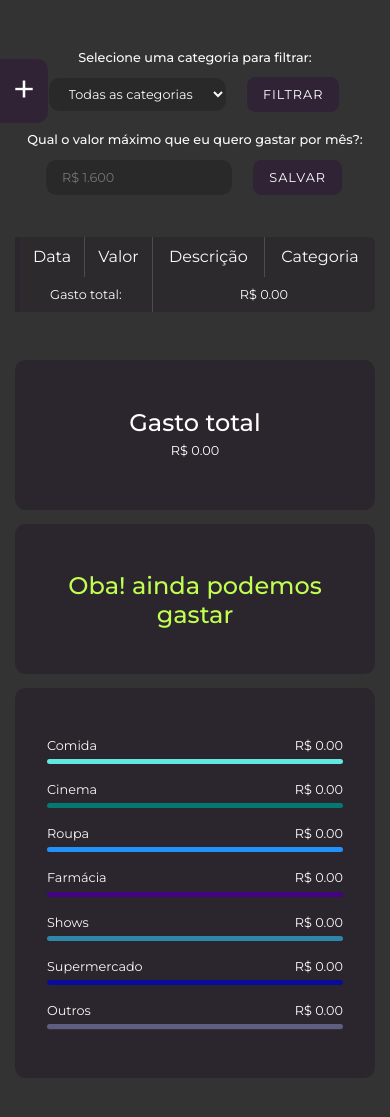
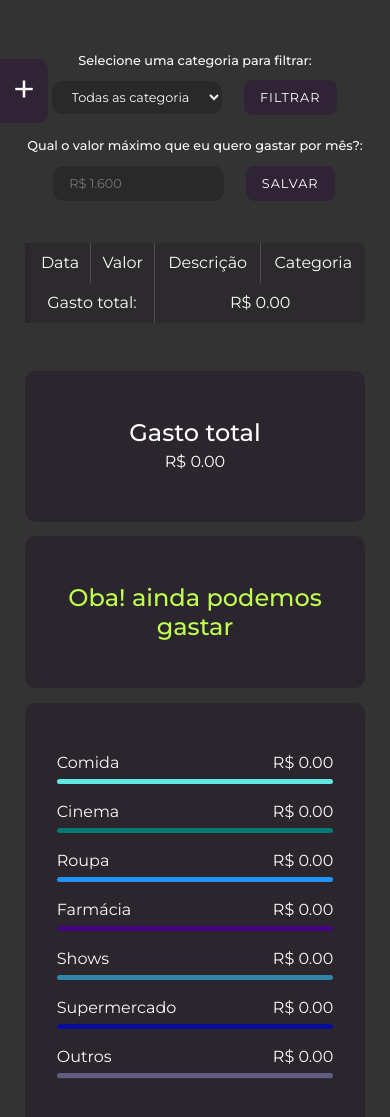
Before and after one commit to debora-padovani/projeto-financas, a plain HTML site: page index.html in a window 390 px wide. Shown: the top 1117 px of the page. Drawn offline with nearby package versions, Linux system fonts and the light colour scheme.

Commit message:
ajustes no responsivo

```diff
--- a/css/estilo.css
+++ b/css/estilo.css
@@ -5,6 +5,8 @@
 *{
     font-family: 'Montserrat', Helvetica, Arial, sans-serif;
 }
+
+
 
 /* ===== GERAL ===== */
 
@@ -311,8 +313,21 @@ footer p{
     margin-bottom: 0;
 }
 
-@media(max-width: 530px){
-    body{
-        font-size: .8rem;
+/* MEDIA QUERIES */
+
+@media (max-width:767px){
+    .add-gasto-box {
+        padding: 2rem;
+        max-width: 82%;
+    }
+    .container{
+        max-width: unset;
+        width: 95%;
+    }
+    .add-gasto-box button {
+        padding: .6rem 2rem;
+    }
+    form input, form select {
+        max-width: 50%;
     }
 }
--- a/index.html
+++ b/index.html
@@ -4,6 +4,7 @@
 
         <title>Projeto Tabela de Gastos</title>
         <meta charset="utf-8">
+        <meta name="viewport" content="width=device-width, initial-scale=1">
         <link rel="stylesheet" href="https://stackpath.bootstrapcdn.com/bootstrap/4.4.1/css/bootstrap.min.css" integrity="sha384-Vkoo8x4CGsO3+Hhxv8T/Q5PaXtkKtu6ug5TOeNV6gBiFeWPGFN9MuhOf23Q9Ifjh" crossorigin="anonymous">
 
         <link rel="stylesheet" href="css/estilo.css">
@@ -14,7 +15,7 @@
         <div class="container mt-5">
             <div class="row justify-content-between mb-4">
 
-                <div class="col-12 col-md-6 mb-3 text-center text-md-left">
+                <div class="col-12 col-lg-6 mb-3 text-center text-lg-left">
 
                     <form>
                         <label for="categorias">Selecione uma categoria para filtrar:</label>
@@ -36,7 +37,7 @@
 
                 </div>
 
-                <div class="col-12 col-md-6 mb-3 text-center text-md-right">
+                <div class="col-12 col-lg-6 mb-3 text-center text-lg-right">
 
                     <form>
                         <label for="gasto-max">Qual o valor máximo que eu quero gastar por mês?:</label>
```
